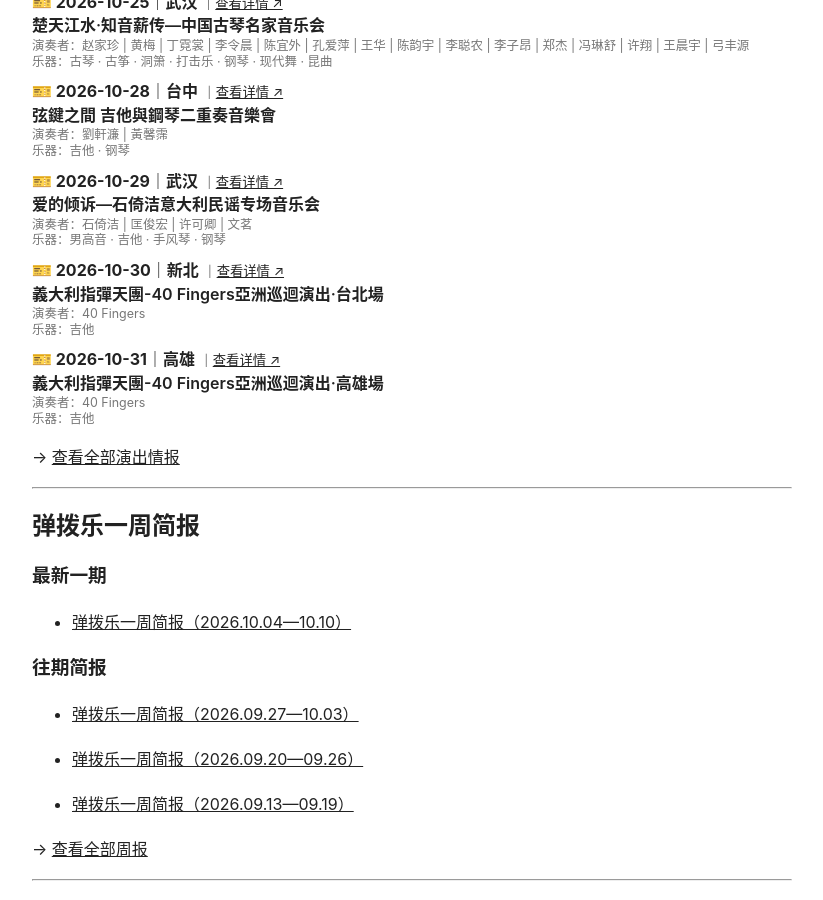
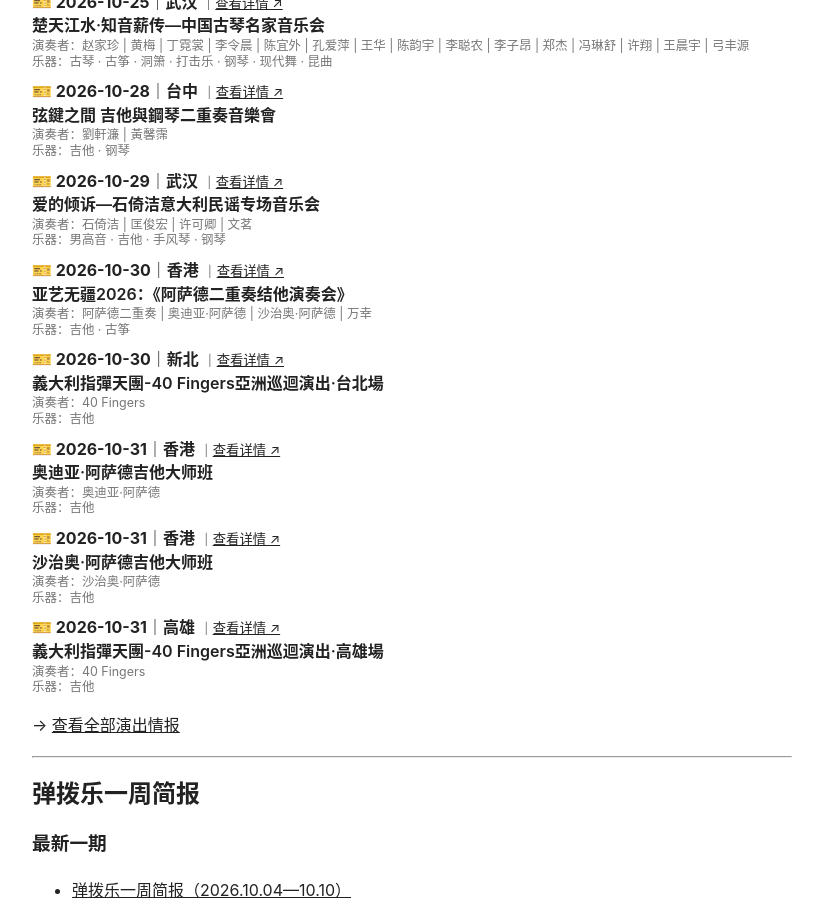
Before and after one commit to KeenKwok/boxianji, a Jekyll site: the page built from index.md, in a window 1280 px wide and 900 px high, scrolled down 1202 px. Shown: the whole window, without its empty margins (228-1051 px from the left). Built offline with Jekyll 4.4.1, drawn with Linux system fonts in a browser that asks for light colours.

Commit message:
更新 attention.yml

```diff
--- a/_data/attention.yml
+++ b/_data/attention.yml
@@ -1,3 +1,37 @@
+- id: "20261030-hongkong-assad-duo-guitar-recital"
+  date: "2026-10-30"
+  city: "香港"
+  title: "亚艺无疆2026：《阿萨德二重奏结他演奏会》"
+  performers:
+    - "阿萨德二重奏"
+    - "奥迪亚·阿萨德"
+    - "沙治奥·阿萨德"
+    - "万幸"
+  instruments:
+    - "吉他"
+    - "古筝"
+  link: "https://mp.weixin.qq.com/s/S1Og-_TKmeBH6dupDBcNwg"
+
+- id: "20261031-hongkong-odair-assad-guitar-masterclass"
+  date: "2026-10-31"
+  city: "香港"
+  title: "奥迪亚·阿萨德吉他大师班"
+  performers:
+    - "奥迪亚·阿萨德"
+  instruments:
+    - "吉他"
+  link: "https://mp.weixin.qq.com/s/S1Og-_TKmeBH6dupDBcNwg"
+
+- id: "20261031-hongkong-sergio-assad-guitar-masterclass"
+  date: "2026-10-31"
+  city: "香港"
+  title: "沙治奥·阿萨德吉他大师班"
+  performers:
+    - "沙治奥·阿萨德"
+  instruments:
+    - "吉他"
+  link: "https://mp.weixin.qq.com/s/S1Og-_TKmeBH6dupDBcNwg"
+
 - id: "20261031-kaohsiung-forty-fingers-asian-tour-2026"
   date: "2026-10-31"
   city: "高雄"
```
